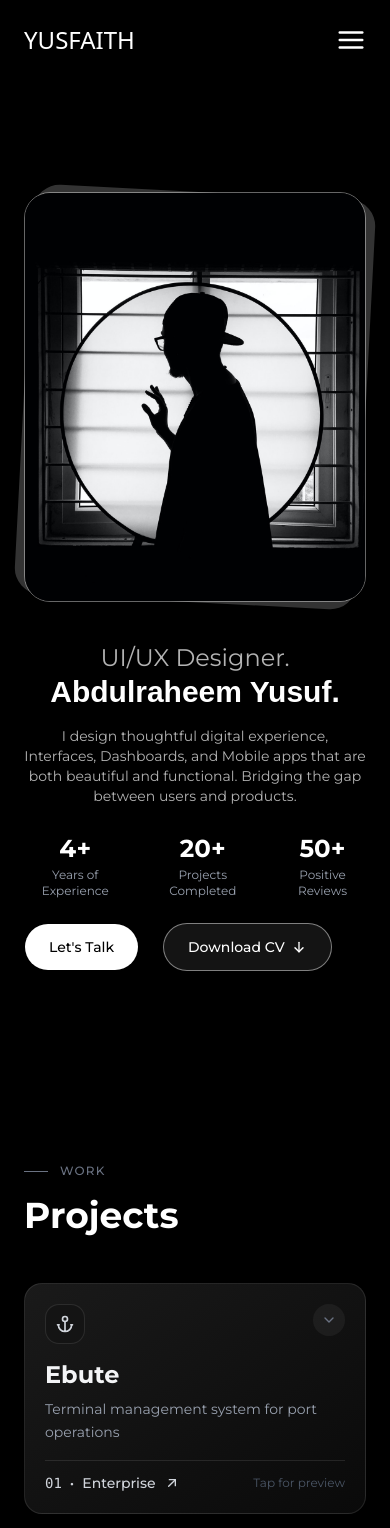
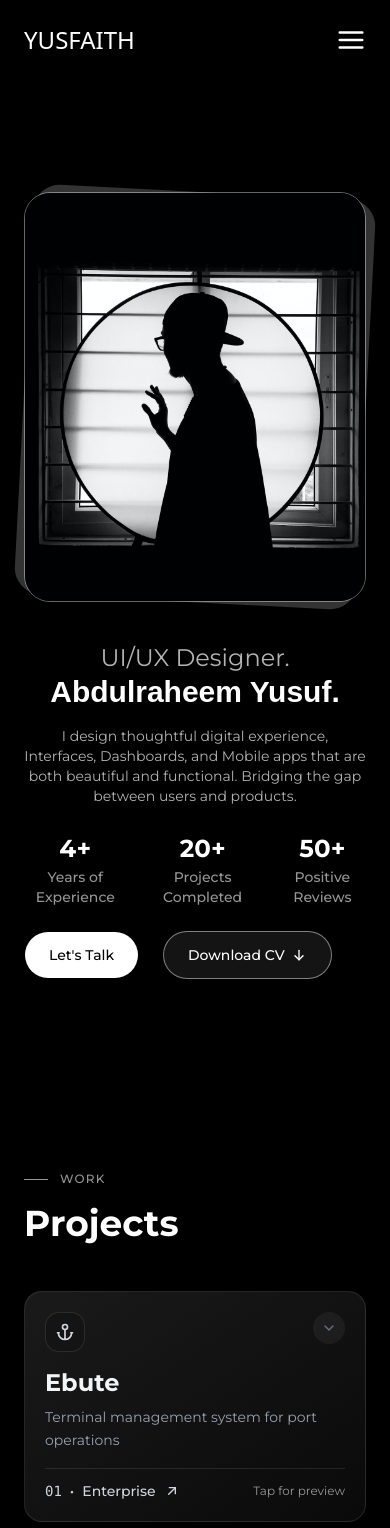
Before and after one commit to fasansisodiq/yusfaith-portfolio, a React (Vite) app: page / in a window 390 px wide. Shown: the top 1528 px of the page. Built offline with nearby package versions, Linux system fonts and the light colour scheme; a web font is replaced by a local one.

Commit message:
font ratio

```diff
--- a/src/components/stagger-testimonials.jsx
+++ b/src/components/stagger-testimonials.jsx
@@ -207,7 +207,7 @@ const TestimonialCard = ({ position, testimonial, handleMove, cardSize }) => {
       <h3
         className={cn(
           "mt-16 text-base sm:text-xl font-medium",
-          isCenter ? "!text-black" : "text-white/70",
+          isCenter ? "text-black" : "text-white/80",
         )}
       >
         "{testimonial.testimonial}"
@@ -223,7 +223,7 @@ const TestimonialCard = ({ position, testimonial, handleMove, cardSize }) => {
         />
         <div className={cn(isCenter ? "text-black" : "text-muted-foreground")}>
           <p className="font-semibold">{testimonial.by}</p>
-          <span className="">{testimonial.role}</span>
+          <span className="font-medium">{testimonial.role}</span>
         </div>
       </div>
     </div>
--- a/src/components/ui/experience-counter.jsx
+++ b/src/components/ui/experience-counter.jsx
@@ -33,7 +33,12 @@ export const ExperienceCounter = ({
           <span className={twMerge("text-count font-bold", titleClassName)}>
             {item.count}
           </span>
-          <span className={twMerge("text-xs text-gray-400", subtitleClassName)}>
+          <span
+            className={twMerge(
+              "text-sm text-muted-foreground font-medium",
+              subtitleClassName,
+            )}
+          >
             {item.label}
           </span>
         </div>
--- a/src/components/ui/section-title.jsx
+++ b/src/components/ui/section-title.jsx
@@ -19,8 +19,8 @@ const colorVariants = {
     background: "before:bg-green-500",
   },
   gray: {
-    text: "text-gray-500",
-    background: "before:bg-gray-500",
+    text: "text-muted-foreground",
+    background: "before:bg-muted-foreground",
   },
   hgreen: {
     text: "text-[#256515]",
--- a/src/index.css
+++ b/src/index.css
@@ -23,7 +23,7 @@
   --secondary: oklch(0.97 0 0);
   --secondary-foreground: oklch(0.205 0 0);
   --muted: oklch(0.97 0 0);
-  --muted-foreground: oklch(0.556 0 0);
+  --muted-foreground: oklch(67.312% 0.00008 271.152);
   --accent: oklch(0.97 0 0);
   --accent-foreground: oklch(0.205 0 0);
   --destructive: oklch(0.577 0.245 27.325);
--- a/src/layout/footer/SubFooter.jsx
+++ b/src/layout/footer/SubFooter.jsx
@@ -38,8 +38,8 @@ const socialLinks = [
 
 const SubFooter = () => {
   return (
-    <div className="flex flex-col md:flex-row items-center justify-between w-full text-white py-24 gap-6">
-      <div className="order-2 md:order-0 text-sm md:text-base uppercase">
+    <div className="flex flex-col md:flex-row items-center justify-between w-full text-muted-foreground py-24 gap-6">
+      <div className="order-2 md:order-0 text-sm md:text-base uppercase font-medium">
         Abdulraheem Yuusuf 2024 ⓒ
       </div>
       <div className="order-1 md:order-0 flex items-center justify-center">
--- a/src/pages/landing/misc/Link.jsx
+++ b/src/pages/landing/misc/Link.jsx
@@ -50,7 +50,7 @@ export const Link = ({
       className="group relative flex items-center justify-between border-b border-white/10 py-4 transition-colors duration-500 md:py-8"
     >
       <div className="flex items-start lg:items-center gap-6">
-        <span className="text-gray-500">{sn}</span>
+        <span className="text-muted-foreground">{sn}</span>
         {IconComponent && (
           <div className="h-9 w-9 flex items-center justify-center border border-white/10 bg-card-foreground rounded-lg shrink-0">
             <IconComponent className="size-4" stroke={1.5} />
--- a/src/pages/landing/misc/MobileLink.jsx
+++ b/src/pages/landing/misc/MobileLink.jsx
@@ -103,7 +103,9 @@ export const MobileLink = ({
               <span>{linkText}</span>
               <IconArrowUpRight className="size-4" />
             </div>
-            <span className="text-xs text-gray-600">Tap for preview</span>
+            <span className="text-xs text-muted-foreground">
+              Tap for preview
+            </span>
           </motion.div>
         </div>
 
```
